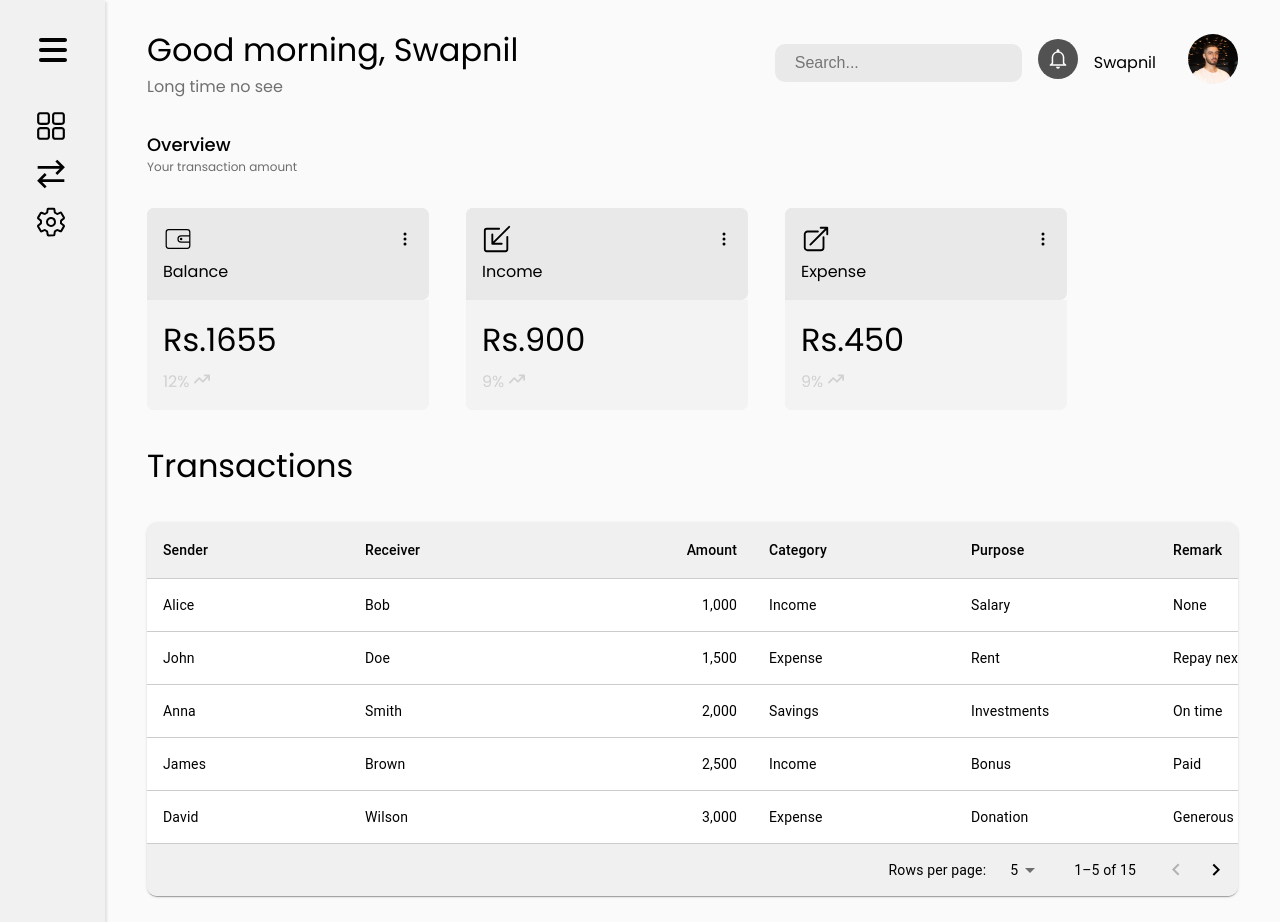
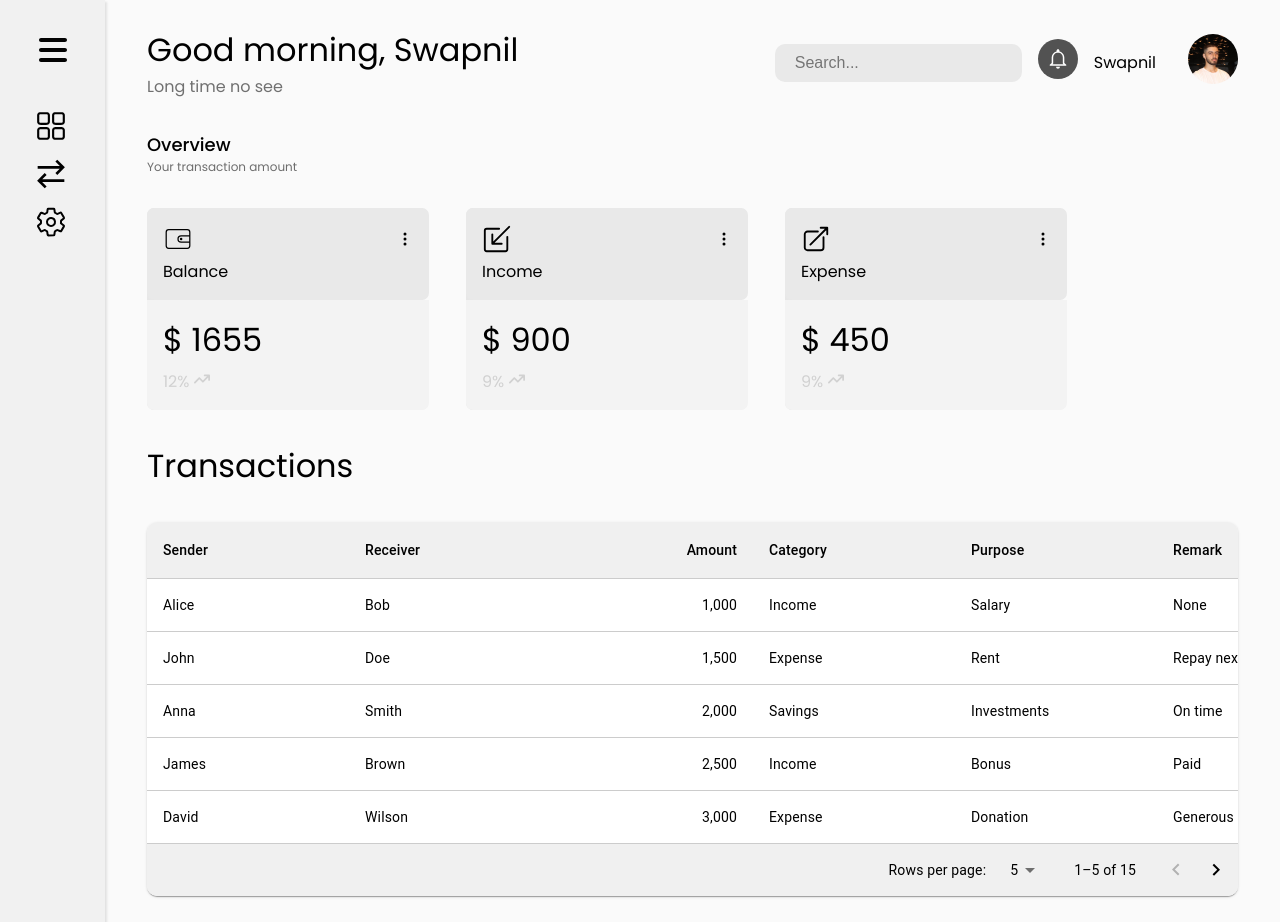
Before and after one commit to Swapnilrupakhetee/financetracker, a React (Vite) app: page / in a window 1280 px wide. Built offline with nearby package versions, Linux system fonts and the light colour scheme.

Commit message:
currency-context-done

```diff
--- a/src/App.jsx
+++ b/src/App.jsx
@@ -7,12 +7,14 @@ import Transactions from './pages/Transactions';
 import Settings from './pages/Settings';
 import { SettingsContextProvider } from './Context/SettingsContext';
 import LanguageProvider from './Context/LanguageContext';
+import CurrencyProvider from './Context/CurrencyContext';
 
 
 function App() {
   return (
 
     <>
+    <CurrencyProvider>
     <LanguageProvider>
     <SettingsContextProvider>
       <Router>
@@ -28,6 +30,7 @@ function App() {
       </Router>
       </SettingsContextProvider>
       </LanguageProvider>
+      </CurrencyProvider>
 
 
     </>
--- /dev/null
+++ b/src/Context/CurrencyContext.jsx
@@ -0,0 +1,27 @@
+import React, { createContext, useState, useEffect } from 'react';
+
+export const CurrenciesContext = createContext();
+
+const CurrencyProvider = ({ children }) => {
+  const [currency, setCurrency] = useState(localStorage.getItem('currency') || 'USD');
+
+  useEffect(() => {
+    localStorage.setItem('currency', currency);
+  }, [currency]);
+
+  const currencies = {
+    USD: { code: 'USD', label: 'US Dollar', symbol: '$' },
+    EUR: { code: 'EUR', label: 'Euro', symbol: '€' },
+    GBP: { code: 'GBP', label: 'British Pound', symbol: '£' },
+    INR: { code: 'INR', label: 'Indian Rupee', symbol: '₹' },
+    NPR: { code: 'NPR', label: 'Nepalese Rupee', symbol: '₨' },
+  };
+
+  return (
+    <CurrenciesContext.Provider value={{ currency, setCurrency, currencies }}>
+      {children}
+    </CurrenciesContext.Provider>
+  );
+};
+
+export default CurrencyProvider;
--- a/src/components/Card.jsx
+++ b/src/components/Card.jsx
@@ -6,7 +6,9 @@ import { BsThreeDotsVertical } from "react-icons/bs";
 import balance from '../assets/balance.jpg'
 import { SettingContext } from '../Context/SettingsContext';
 import { LanguagesContext } from '../Context/LanguageContext';
+import { CurrenciesContext } from '../Context/CurrencyContext';
 const Card = ({icon,title,amount,percentage}) => {
+    const {currencies,currency}=useContext(CurrenciesContext);
     const{darkMode}=useContext(SettingContext)
     const{language,translations}=useContext(LanguagesContext)
   return (
@@ -20,7 +22,7 @@ const Card = ({icon,title,amount,percentage}) => {
                 <div className="card-title">{translations[language][title]}</div>
             </div>
             <div className={`card-bottom ${darkMode?'dark-mode':''}`}>
-                <div className={`card-amount ${darkMode?'dark-mode':''}`}>Rs.{amount}</div>
+                <div className={`card-amount ${darkMode?'dark-mode':''}`}>{currencies[currency].symbol} {amount}</div>
                 <div className={`card-percentage ${darkMode?'dark-mode':''}`}>{percentage} <FaArrowTrendUp /></div>
             </div>
         </div>
--- a/src/pages/Settings.jsx
+++ b/src/pages/Settings.jsx
@@ -5,10 +5,12 @@ import { Select, MenuItem, FormControl, FormControlLabel, Switch } from '@mui/ma
 import './Settings.css';
 import { SettingContext } from '../Context/SettingsContext';
 import { LanguagesContext } from '../Context/LanguageContext';
+import { CurrenciesContext } from '../Context/CurrencyContext';
 
 const Settings = () => {
-  const { currency, setCurrency, darkMode, setDarkMode } = useContext(SettingContext);
+  const { darkMode, setDarkMode } = useContext(SettingContext);
   const { language, setLanguage, translations } = useContext(LanguagesContext);
+  const {currency,setCurrency,currencies}=useContext(CurrenciesContext);
 
   const handleCurrencyChange = (event) => {
     setCurrency(event.target.value);
```
